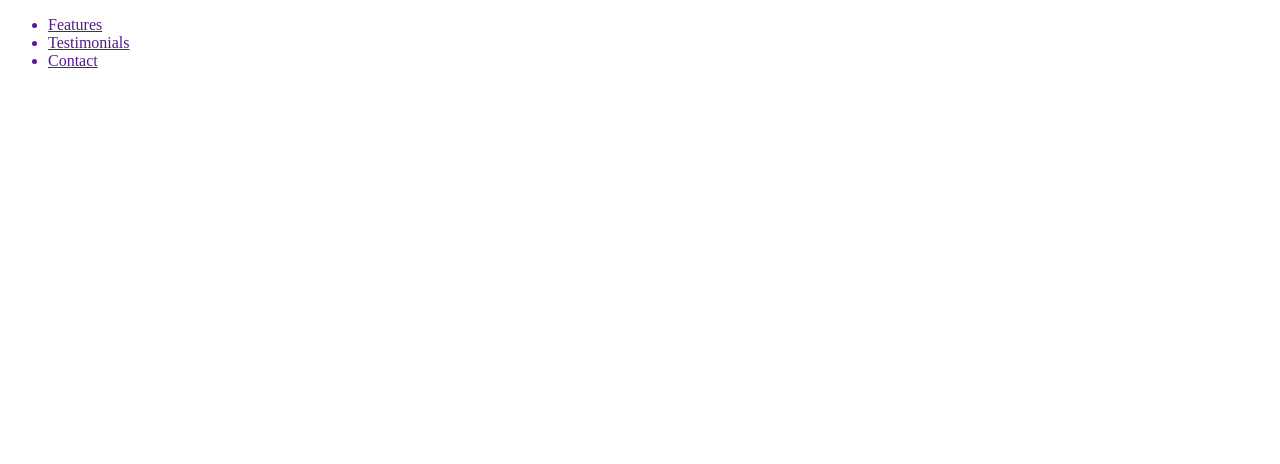
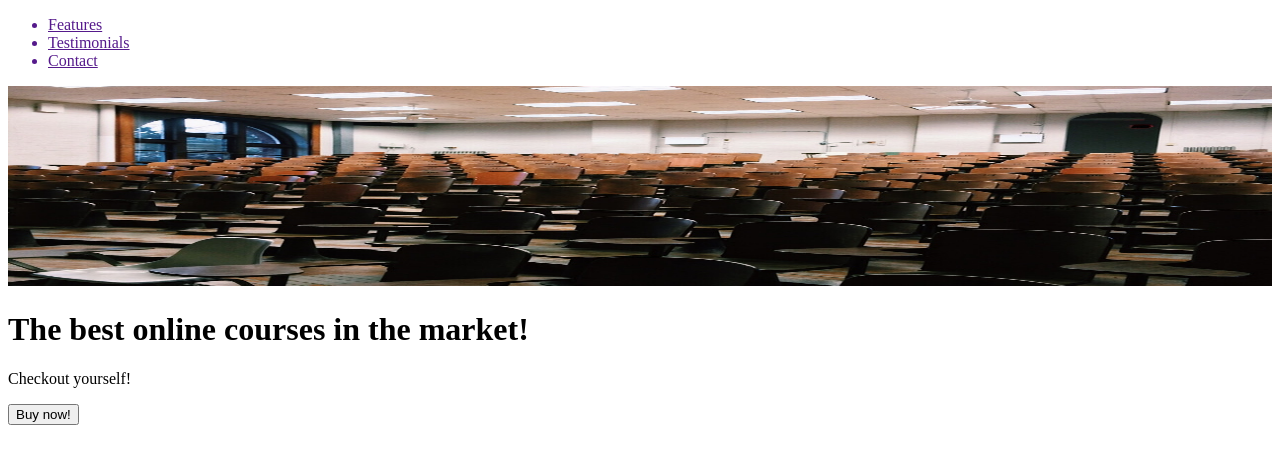
Before and after one commit to KasiaPiet/html_css_basics-Project0, a plain HTML site: page index.html in a window 1280 px wide. Drawn offline with Linux system fonts and the light colour scheme.

Commit message:
hero div added

```diff
--- a/index.html
+++ b/index.html
@@ -8,10 +8,22 @@
     <title>Html Project0</title>
   </head>
   <body>
-    <ul>
-      <a href=""> <li>Features</li> </a
-      ><a href=""> <li>Testimonials</li> </a
-      ><a href=""> <li>Contact</li> </a>
-    </ul>
+    <div class="nav">
+      <ul>
+        <a href=""> <li>Features</li> </a
+        ><a href=""> <li>Testimonials</li> </a
+        ><a href=""> <li>Contact</li> </a>
+      </ul>
+    </div>
+    <div class="hero">
+      <img
+        src="./img/hero.jpg"
+        alt="logo"
+        width="100%"
+        height="200" />
+      <h1>The best online courses in the market!</h1>
+      <p>Checkout yourself!</p>
+      <button>Buy now!</button>
+    </div>
   </body>
 </html>
```
Also changed, not shown: img/avatar.jpg (added), img/hero.jpg (added), img/online-course.svg (added), img/team.jpg (added).
